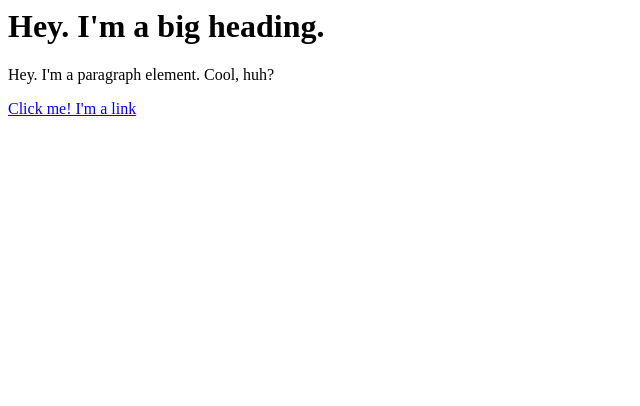
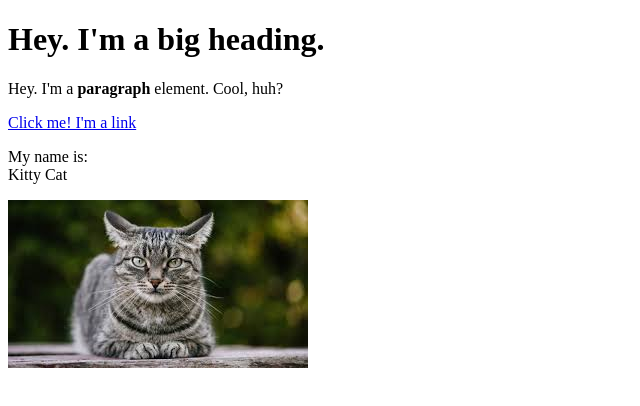
Before and after one commit to ScaleElm29302/Cartoon-Hero, a plain HTML site: page test.html in a window 1280 px wide. Shown: the whole page, without its empty margins (0-640 px from the left). Drawn offline with Linux system fonts and the light colour scheme.

Commit message:
Added a Cat img and a few more elements

```diff
--- a/test.html
+++ b/test.html
@@ -1,3 +1,14 @@
-<h1>Hey. I'm a big heading.</h1>
-<p>Hey. I'm a paragraph element. Cool, huh?</p>
-<a href="https://google.com" target="_blank" title="Lets go to Google!">Click me! I'm a link</a>
+<!DOCTYPE html>
+<html>
+<head>
+	<title>Test Page</title>
+</head>
+<body>
+	<h1>Hey. I'm a big heading.</h1>
+	<p>Hey. I'm a <b>paragraph</b> element. Cool, huh?</p>
+	<a href="https://google.com" target="_blank" title="Lets go to Google!">Click me! I'm a link</a>
+	<p>My name is: <br>
+	Kitty Cat</p>
+	<img src="img/cat.jpg">
+</body>
+</html>
```
Also changed, not shown: img/cat.jpg (added).
